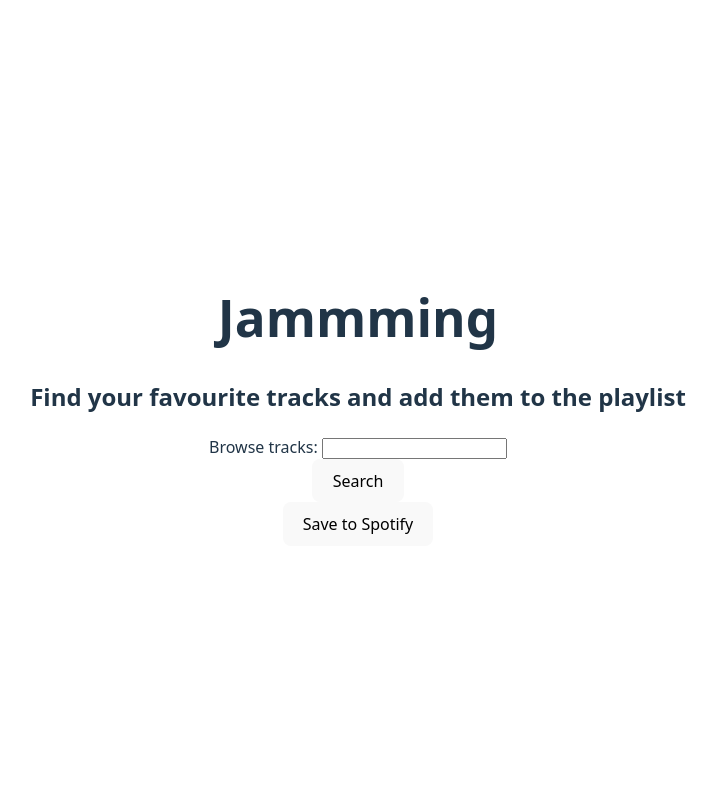
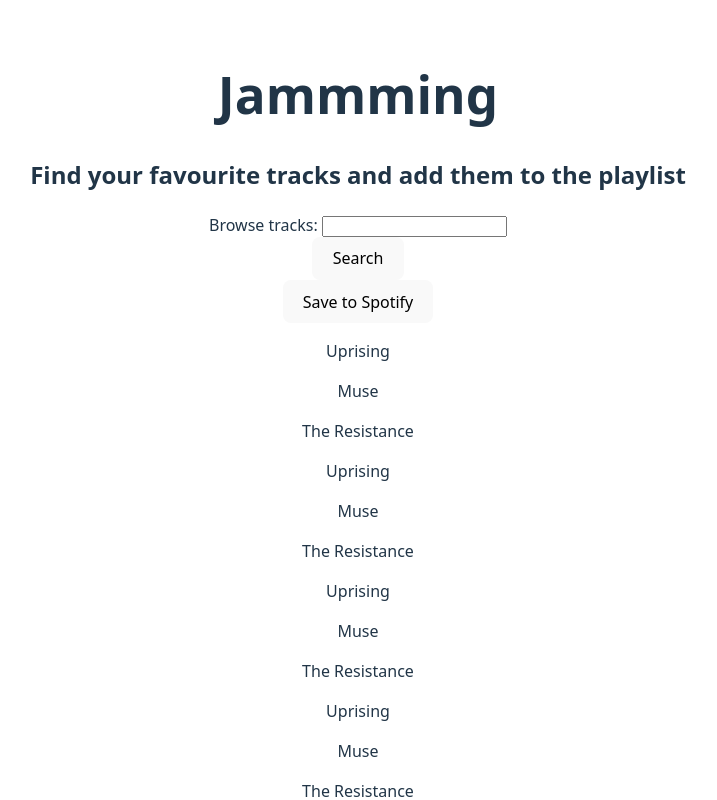
Before and after one commit to MaPankow/jammming, a React (Vite) app: page / in a window 1280 px wide. Shown: the top 800 px of the page, without its empty margins (282-999 px from the left). Built offline with nearby package versions, Linux system fonts and the light colour scheme.

Commit message:
Tracklist mit hardgecodeten Daten wird angezeigt

```diff
--- a/src/App.jsx
+++ b/src/App.jsx
@@ -1,5 +1,6 @@
-import SearchBar from './components/SearchBar/SearchBar'
-import './App.css'
+import SearchBar from './components/SearchBar/SearchBar';
+import './App.css';
+import Tracklist from './components/Tracklist/Tracklist';
 
 function App() {
 
@@ -12,6 +13,7 @@ function App() {
       <h1>Jammming</h1>
       <div>
         <SearchBar />
+        <Tracklist />
       </div>
 
     </>
--- a/src/components/Playlist/Playlist.jsx
+++ b/src/components/Playlist/Playlist.jsx
@@ -1,3 +1,5 @@
+import './Playlist.css';
+
 
 function Playlist () {
 
--- a/src/components/SearchBar/SearchBar.jsx
+++ b/src/components/SearchBar/SearchBar.jsx
@@ -1,4 +1,4 @@
-
+import './SearchBar.css';
 
 function SearchBar () {
 
--- a/src/components/SearchResults/SearchResults.jsx
+++ b/src/components/SearchResults/SearchResults.jsx
@@ -1,4 +1,4 @@
-
+import './SearchResults.css';
 
 function SearchResults () {
 
--- a/src/components/Track/Track.jsx
+++ b/src/components/Track/Track.jsx
@@ -1,7 +1,26 @@
+import './Track.css';
 
+const track = {
+    songTitle: "Uprising",
+    artist: "Muse",
+    album: "The Resistance"
+
+};
 
 function Track () {
-
+    return (
+        <div className="songContainer">
+            <div className="songTitle">
+                <p>{track.songTitle}</p>
+            </div>
+            <div className="artist">
+                <p>{track.artist}</p>
+            </div>
+            <div className="album">
+                <p>{track.album}</p>
+            </div>
+        </div>
+    );
 }
 
 export default Track;
--- a/src/components/Tracklist/Tracklist.jsx
+++ b/src/components/Tracklist/Tracklist.jsx
@@ -1,7 +1,17 @@
-
+import Track from "../Track/Track";
+import './Tracklist.css';
 
 function Tracklist () {
-
+    return (
+        <div className="Tracklist">
+            <Track />
+            <Track />
+            <Track />
+            <Track />
+            <Track />
+            <Track />
+        </div>
+    )
 }
 
 export default Tracklist;
```
